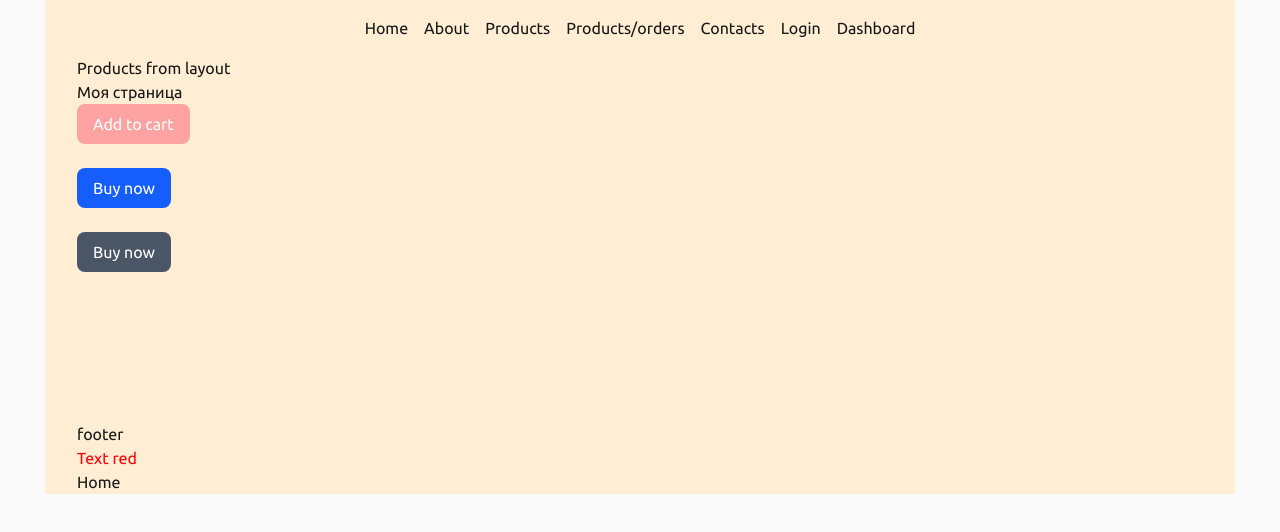
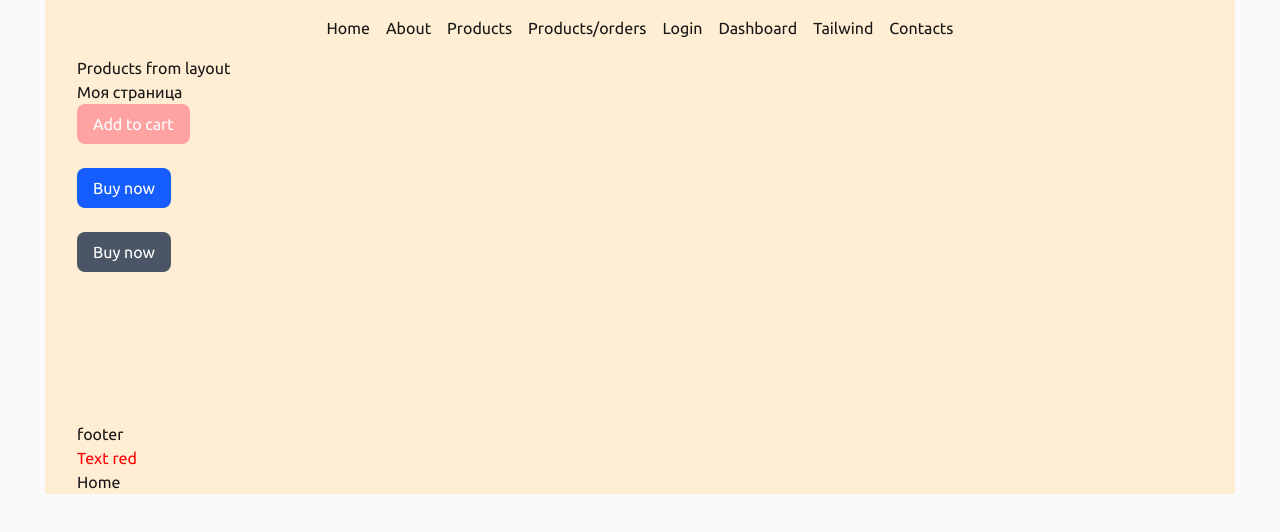
Before and after one commit to HripsimeHome/shop, a Next.js app: page /products/orders in a window 1280 px wide. Shown: the top 532 px of the page. Built offline with nearby package versions, Linux system fonts and the light colour scheme.

Commit message:
SRC folder repeated

```diff
--- a/src/components/Header/Header.tsx
+++ b/src/components/Header/Header.tsx
@@ -31,9 +31,11 @@ const Header = () => {
           {/* <Link href="/products/clothes">Products / closes</Link>
          <Link href="/products/clothes/shoes">Products / closes/ shoes</Link> */}
           <Link href="/products/orders">Products/orders</Link>
-          <Link href="/contacts">Contacts</Link>
+
           <Link href="/login">Login</Link>
           <Link href="/dashboard">Dashboard</Link>
+          <Link href="/tailwind">Tailwind</Link>
+          <Link href="/contacts">Contacts</Link>
         </nav>
       </div>
     </header>
```
